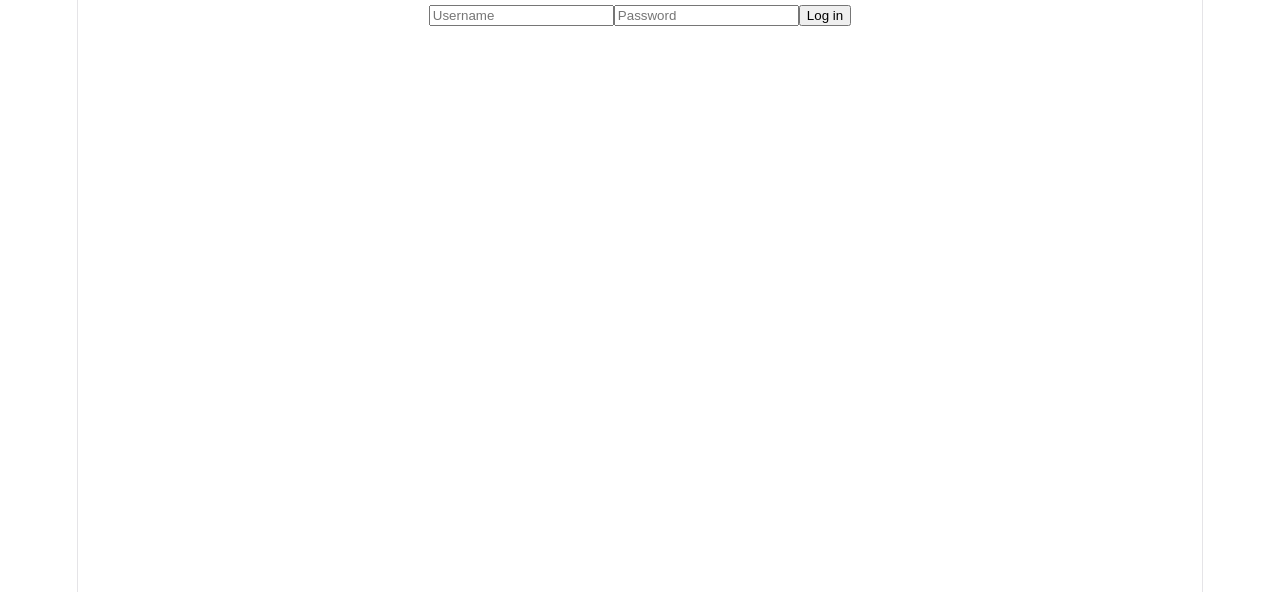
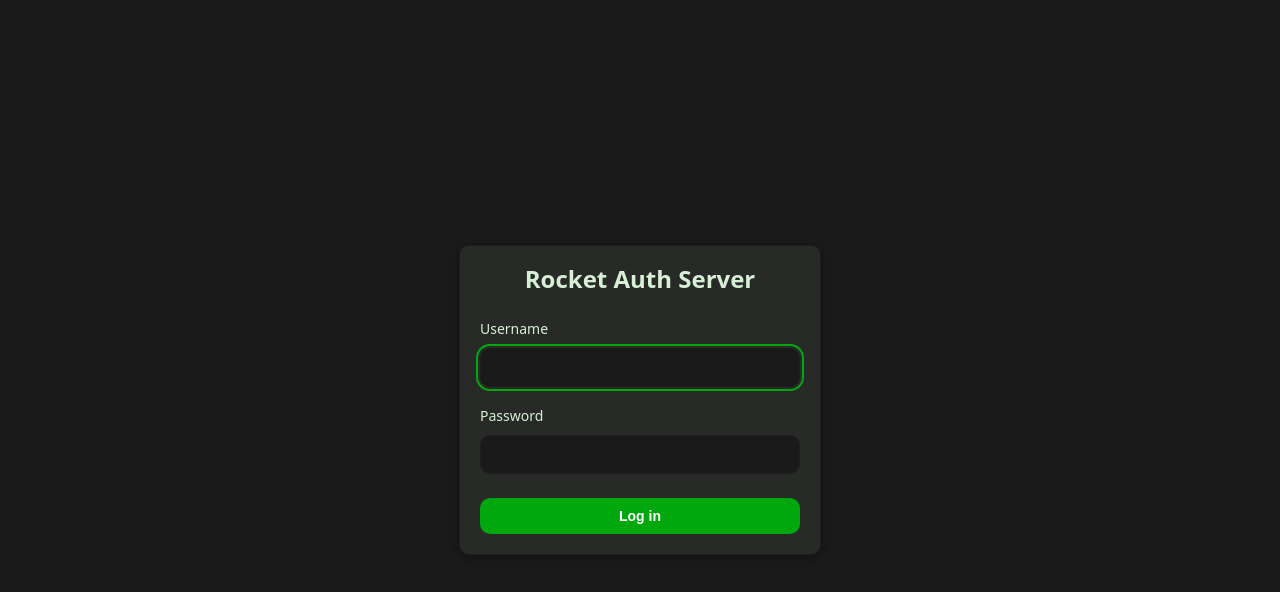
Before and after one commit to javidahmed64592/rocket-auth-server, a React (Vite) app in the folder frontend/: page /login in a window 1280 px wide. Shown: the top 592 px of the page. Built offline with nearby package versions, Linux system fonts and the light colour scheme.

Commit message:
Refactor login page layout and enhance user experience with loading state

```diff
--- a/frontend/src/App.css
+++ b/frontend/src/App.css
@@ -1,184 +1,87 @@
-.counter {
-  font-size: 16px;
-  padding: 5px 10px;
-  border-radius: 5px;
-  color: var(--accent);
-  background: var(--accent-bg);
-  border: 2px solid transparent;
-  transition: border-color 0.3s;
-  margin-bottom: 24px;
-
-  &:hover {
-    border-color: var(--accent-border);
-  }
-  &:focus-visible {
-    outline: 2px solid var(--accent);
-    outline-offset: 2px;
-  }
+/* ---- Card ---- */
+.dashboard-card {
+  background: var(--dash-surface);
+  border: 1px solid var(--dash-border);
+  border-radius: var(--dash-radius);
+  padding: 20px;
+  box-shadow: var(--dash-shadow);
+  transition: background 0.2s;
 }
 
-.hero {
-  position: relative;
-
-  .base,
-  .framework,
-  .vite {
-    inset-inline: 0;
-    margin: 0 auto;
-  }
-
-  .base {
-    width: 170px;
-    position: relative;
-    z-index: 0;
-  }
-
-  .framework,
-  .vite {
-    position: absolute;
-  }
-
-  .framework {
-    z-index: 1;
-    top: 34px;
-    height: 28px;
-    transform: perspective(2000px) rotateZ(300deg) rotateX(44deg) rotateY(39deg)
-      scale(1.4);
-  }
-
-  .vite {
-    z-index: 0;
-    top: 107px;
-    height: 26px;
-    width: auto;
-    transform: perspective(2000px) rotateZ(300deg) rotateX(40deg) rotateY(39deg)
-      scale(0.8);
-  }
+/* ---- Button ---- */
+.dashboard-btn {
+  background: var(--dash-primary);
+  color: white;
+  border: none;
+  border-radius: var(--dash-radius);
+  padding: 10px 18px;
+  font-size: 14px;
+  font-weight: 600;
+  cursor: pointer;
+  transition: background 0.2s;
 }
 
-#center {
+.dashboard-btn:hover:not(:disabled) {
+  background: var(--dash-primary-hover);
+}
+
+.dashboard-btn:disabled {
+  opacity: 0.5;
+  cursor: not-allowed;
+}
+
+/* ---- Login page ---- */
+.login-page {
+  min-height: 100vh;
+  display: flex;
+  align-items: center;
+  justify-content: center;
+  background: var(--dash-bg);
+}
+
+.login-card {
+  width: 320px;
   display: flex;
   flex-direction: column;
-  gap: 25px;
-  place-content: center;
-  place-items: center;
-  flex-grow: 1;
-
-  @media (max-width: 1024px) {
-    padding: 32px 20px 24px;
-    gap: 18px;
-  }
+  gap: 16px;
 }
 
-#next-steps {
-  display: flex;
-  border-top: 1px solid var(--border);
-  text-align: left;
-
-  & > div {
-    flex: 1 1 0;
-    padding: 32px;
-    @media (max-width: 1024px) {
-      padding: 24px 20px;
-    }
-  }
-
-  .icon {
-    margin-bottom: 16px;
-    width: 22px;
-    height: 22px;
-  }
-
-  @media (max-width: 1024px) {
-    flex-direction: column;
-    text-align: center;
-  }
+.login-title {
+  text-align: center;
+  margin: 0 0 8px;
+  color: var(--dash-text);
+  font-size: 24px;
+  font-weight: 600;
 }
 
-#docs {
-  border-right: 1px solid var(--border);
-
-  @media (max-width: 1024px) {
-    border-right: none;
-    border-bottom: 1px solid var(--border);
-  }
+.login-error {
+  color: var(--dash-danger);
+  font-size: 14px;
+  margin: 0;
 }
 
-#next-steps ul {
-  list-style: none;
-  padding: 0;
+.login-field {
   display: flex;
-  gap: 8px;
-  margin: 32px 0 0;
-
-  .logo {
-    height: 18px;
-  }
-
-  a {
-    color: var(--text-h);
-    font-size: 16px;
-    border-radius: 6px;
-    background: var(--social-bg);
-    display: flex;
-    padding: 6px 12px;
-    align-items: center;
-    gap: 8px;
-    text-decoration: none;
-    transition: box-shadow 0.3s;
-
-    &:hover {
-      box-shadow: var(--shadow);
-    }
-    .button-icon {
-      height: 18px;
-      width: 18px;
-    }
-  }
-
-  @media (max-width: 1024px) {
-    margin-top: 20px;
-    flex-wrap: wrap;
-    justify-content: center;
-
-    li {
-      flex: 1 1 calc(50% - 8px);
-    }
-
-    a {
-      width: 100%;
-      justify-content: center;
-      box-sizing: border-box;
-    }
-  }
+  flex-direction: column;
+  gap: 6px;
+  font-size: 14px;
 }
 
-#spacer {
-  height: 88px;
-  border-top: 1px solid var(--border);
-  @media (max-width: 1024px) {
-    height: 48px;
-  }
+.login-field input {
+  background: var(--dash-bg);
+  border: 1px solid var(--dash-border);
+  border-radius: var(--dash-radius);
+  padding: 10px 12px;
+  color: var(--dash-text);
+  font-size: 15px;
 }
 
-.ticks {
-  position: relative;
+.login-field input:focus-visible {
+  outline: 2px solid var(--dash-primary);
+  outline-offset: 2px;
+}
+
+.login-submit {
+  margin-top: 8px;
   width: 100%;
-
-  &::before,
-  &::after {
-    content: "";
-    position: absolute;
-    top: -4.5px;
-    border: 5px solid transparent;
-  }
-
-  &::before {
-    left: 0;
-    border-left-color: var(--border);
-  }
-  &::after {
-    right: 0;
-    border-right-color: var(--border);
-  }
 }
--- a/frontend/src/App.tsx
+++ b/frontend/src/App.tsx
@@ -2,16 +2,14 @@ import "./App.css";
 
 import { BrowserRouter, Navigate, Route, Routes } from "react-router-dom";
 
-import Home from "./pages/Home";
 import Login from "./pages/Login";
 
 export default function App() {
   return (
     <BrowserRouter>
       <Routes>
-        <Route path="/" element={<Navigate to="/home" replace />} />
+        <Route path="/" element={<Navigate to="/login" replace />} />
         <Route path="/login" element={<Login />} />
-        <Route path="/home" element={<Home />} />
       </Routes>
     </BrowserRouter>
   );
--- a/frontend/src/index.css
+++ b/frontend/src/index.css
@@ -1,111 +1,34 @@
 :root {
-  --text: #6b6375;
-  --text-h: #08060d;
-  --bg: #fff;
-  --border: #e5e4e7;
-  --code-bg: #f4f3ec;
-  --accent: #aa3bff;
-  --accent-bg: rgba(170, 59, 255, 0.1);
-  --accent-border: rgba(170, 59, 255, 0.5);
-  --social-bg: rgba(244, 243, 236, 0.5);
-  --shadow:
-    rgba(0, 0, 0, 0.1) 0 10px 15px -3px, rgba(0, 0, 0, 0.05) 0 4px 6px -2px;
+  --dash-bg: #1a1a1a;
+  --dash-surface: #282a28;
+  --dash-border: #1d1e1d;
+  --dash-text: #d7efd5;
+  --dash-primary: #00a80e;
+  --dash-primary-hover: #57BB53;
+  --dash-danger: #ff0040;
+  --dash-radius: 10px;
+  --dash-shadow: 0 2px 8px rgba(0, 0, 0, 0.35);
 
-  --sans: system-ui, "Segoe UI", Roboto, sans-serif;
-  --heading: system-ui, "Segoe UI", Roboto, sans-serif;
-  --mono: ui-monospace, Consolas, monospace;
-
-  font: 18px/145% var(--sans);
-  letter-spacing: 0.18px;
-  color-scheme: light dark;
-  color: var(--text);
-  background: var(--bg);
+  font: 18px/145% system-ui, "Segoe UI", Roboto, sans-serif;
+  color-scheme: dark;
+  color: var(--dash-text);
+  background: var(--dash-bg);
   font-synthesis: none;
   text-rendering: optimizeLegibility;
   -webkit-font-smoothing: antialiased;
   -moz-osx-font-smoothing: grayscale;
-
-  @media (max-width: 1024px) {
-    font-size: 16px;
-  }
-}
-
-@media (prefers-color-scheme: dark) {
-  :root {
-    --text: #9ca3af;
-    --text-h: #f3f4f6;
-    --bg: #16171d;
-    --border: #2e303a;
-    --code-bg: #1f2028;
-    --accent: #c084fc;
-    --accent-bg: rgba(192, 132, 252, 0.15);
-    --accent-border: rgba(192, 132, 252, 0.5);
-    --social-bg: rgba(47, 48, 58, 0.5);
-    --shadow:
-      rgba(0, 0, 0, 0.4) 0 10px 15px -3px, rgba(0, 0, 0, 0.25) 0 4px 6px -2px;
-  }
-
-  #social .button-icon {
-    filter: invert(1) brightness(2);
-  }
-}
-
-#root {
-  width: 1126px;
-  max-width: 100%;
-  margin: 0 auto;
-  text-align: center;
-  border-inline: 1px solid var(--border);
-  min-height: 100svh;
-  display: flex;
-  flex-direction: column;
-  box-sizing: border-box;
 }
 
 body {
   margin: 0;
 }
 
-h1,
-h2 {
-  font-family: var(--heading);
-  font-weight: 500;
-  color: var(--text-h);
+#root {
+  width: 100%;
+  max-width: 100%;
+  margin: 0 auto;
+  min-height: 100svh;
+  display: flex;
+  flex-direction: column;
+  box-sizing: border-box;
 }
-
-h1 {
-  font-size: 56px;
-  letter-spacing: -1.68px;
-  margin: 32px 0;
-  @media (max-width: 1024px) {
-    font-size: 36px;
-    margin: 20px 0;
-  }
-}
-h2 {
-  font-size: 24px;
-  line-height: 118%;
-  letter-spacing: -0.24px;
-  margin: 0 0 8px;
-  @media (max-width: 1024px) {
-    font-size: 20px;
-  }
-}
-p {
-  margin: 0;
-}
-
-code,
-.counter {
-  font-family: var(--mono);
-  display: inline-flex;
-  border-radius: 4px;
-  color: var(--text-h);
-}
-
-code {
-  font-size: 15px;
-  line-height: 135%;
-  padding: 4px 8px;
-  background: var(--code-bg);
-}
--- a/frontend/src/lib/api.ts
+++ b/frontend/src/lib/api.ts
@@ -17,9 +17,3 @@ export async function logout(): Promise<void> {
     credentials: "include",
   });
 }
-
-export async function fetchProtected(): Promise<{ message: string }> {
-  const res = await fetch("/api/protected", { credentials: "include" });
-  if (!res.ok) throw new Error("unauthorized");
-  return res.json();
-}
--- a/frontend/src/pages/Home.tsx
+++ /dev/null
@@ -1,29 +0,0 @@
-import { useEffect, useState } from "react";
-import { useNavigate } from "react-router-dom";
-
-import { fetchProtected, logout } from "@/lib/api";
-
-export default function Home() {
-  const [message, setMessage] = useState<string | null>(null);
-  const navigate = useNavigate();
-
-  useEffect(() => {
-    fetchProtected()
-      .then((data) => setMessage(data.message))
-      .catch(() => navigate("/login"));
-  }, [navigate]);
-
-  async function handleLogout() {
-    await logout();
-    navigate("/login");
-  }
-
-  if (message === null) return <p>Loading...</p>;
-
-  return (
-    <div>
-      <p>{message}</p>
-      <button onClick={handleLogout}>Log out</button>
-    </div>
-  );
-}
--- a/frontend/src/pages/Login.tsx
+++ b/frontend/src/pages/Login.tsx
@@ -7,37 +7,57 @@ export default function Login() {
   const [username, setUsername] = useState("");
   const [password, setPassword] = useState("");
   const [error, setError] = useState<string | null>(null);
+  const [submitting, setSubmitting] = useState(false);
   const navigate = useNavigate();
 
   async function handleSubmit(e: SubmitEvent<HTMLFormElement>) {
     e.preventDefault();
     setError(null);
+    setSubmitting(true);
+    try {
       const ok = await login(username, password);
       if (ok) {
         navigate("/home");
       } else {
         setError("Invalid username or password");
       }
+    } finally {
+      setSubmitting(false);
+    }
   }
 
   return (
-    <form onSubmit={handleSubmit}>
-      {error && <p style={{ color: "red" }}>{error}</p>}
+    <div className="login-page">
+      <form className="login-card dashboard-card" onSubmit={handleSubmit}>
+        <h1 className="login-title">Rocket Auth Server</h1>
+        {error && <p className="login-error">{error}</p>}
+        <label className="login-field">
+          <span>Username</span>
           <input
             type="text"
-        placeholder="Username"
             value={username}
             onChange={(e) => setUsername(e.target.value)}
             required
+            autoFocus
           />
+        </label>
+        <label className="login-field">
+          <span>Password</span>
           <input
             type="password"
-        placeholder="Password"
             value={password}
             onChange={(e) => setPassword(e.target.value)}
             required
           />
-      <button type="submit">Log in</button>
+        </label>
+        <button
+          type="submit"
+          className="dashboard-btn login-submit"
+          disabled={submitting}
+        >
+          {submitting ? "Logging in…" : "Log in"}
+        </button>
       </form>
+    </div>
   );
 }
```
Lines whose indentation alone changed are shown as unchanged.
